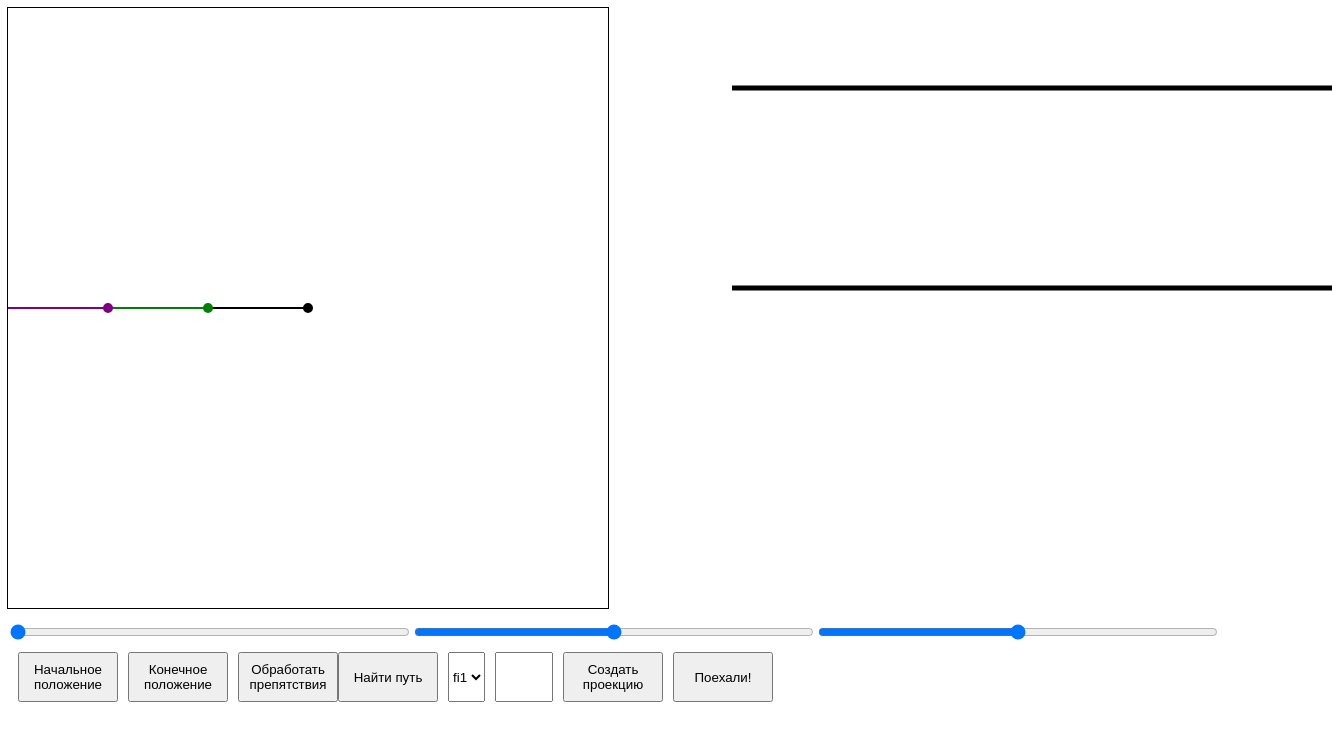
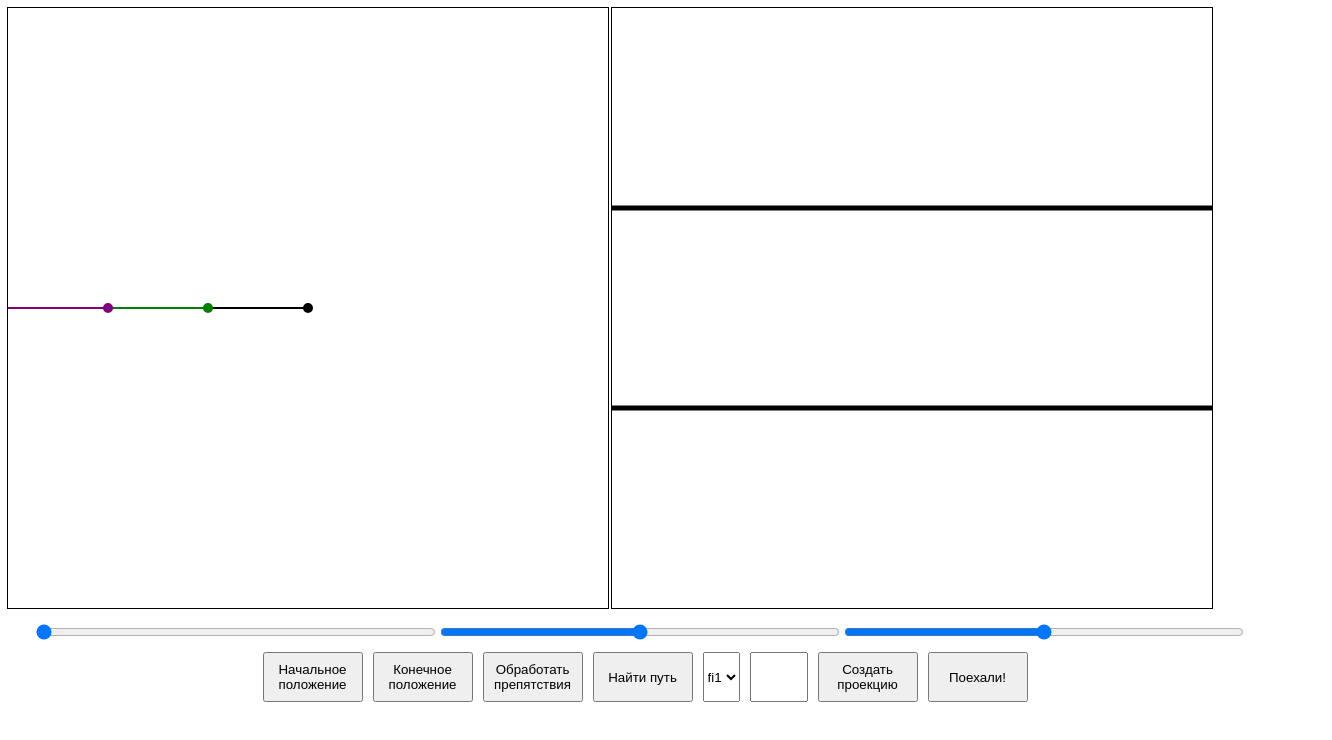
Before and after one commit to eulerspoon/Manipulator-Control-System, a plain HTML site: page index.html in a window 1280 px wide. Shown: the whole page, 1332 px wide, since content can reach past the window. Drawn offline with Linux system fonts and the light colour scheme.

Commit message:
Update style.css

```diff
--- a/style.css
+++ b/style.css
@@ -3,16 +3,17 @@
     margin: 0px;
 }
 #canvas2 {
+    outline: 1px solid black;
     position: relative;
-    bottom: 120px;
-    left: 120px;
 }
 
 container {
     display: flex;
     flex-direction: row;
+    justify-content: center;
     margin: 0px;
     margin-top: 10px;
+    position: relative;
 }
 
 .slider {
@@ -56,6 +57,14 @@ container {
     color: white;
 }
 
+.getWay {
+    margin-left: 10px;
+}
+.getWay:hover {
+    background-color: black;
+    color: white;
+}
+
 #fixParameter {
     margin-left: 10px;
 }
```
